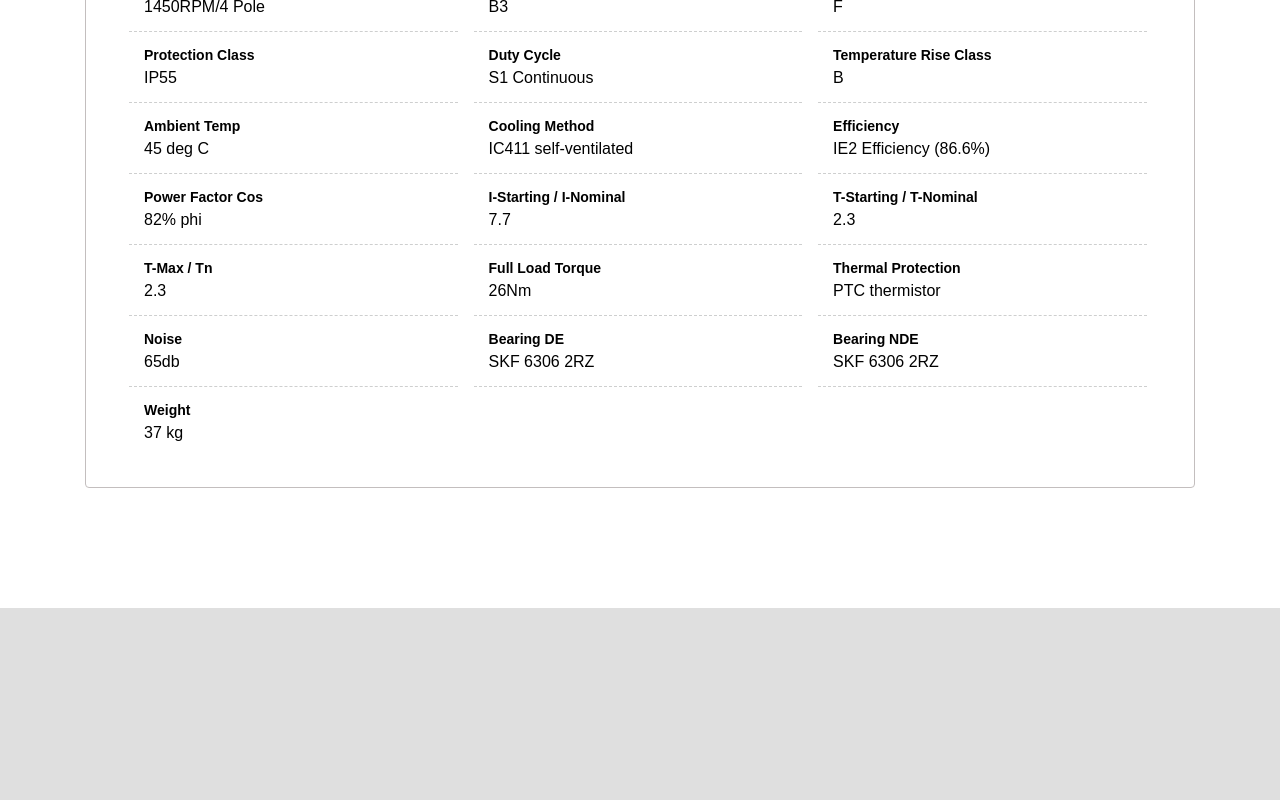
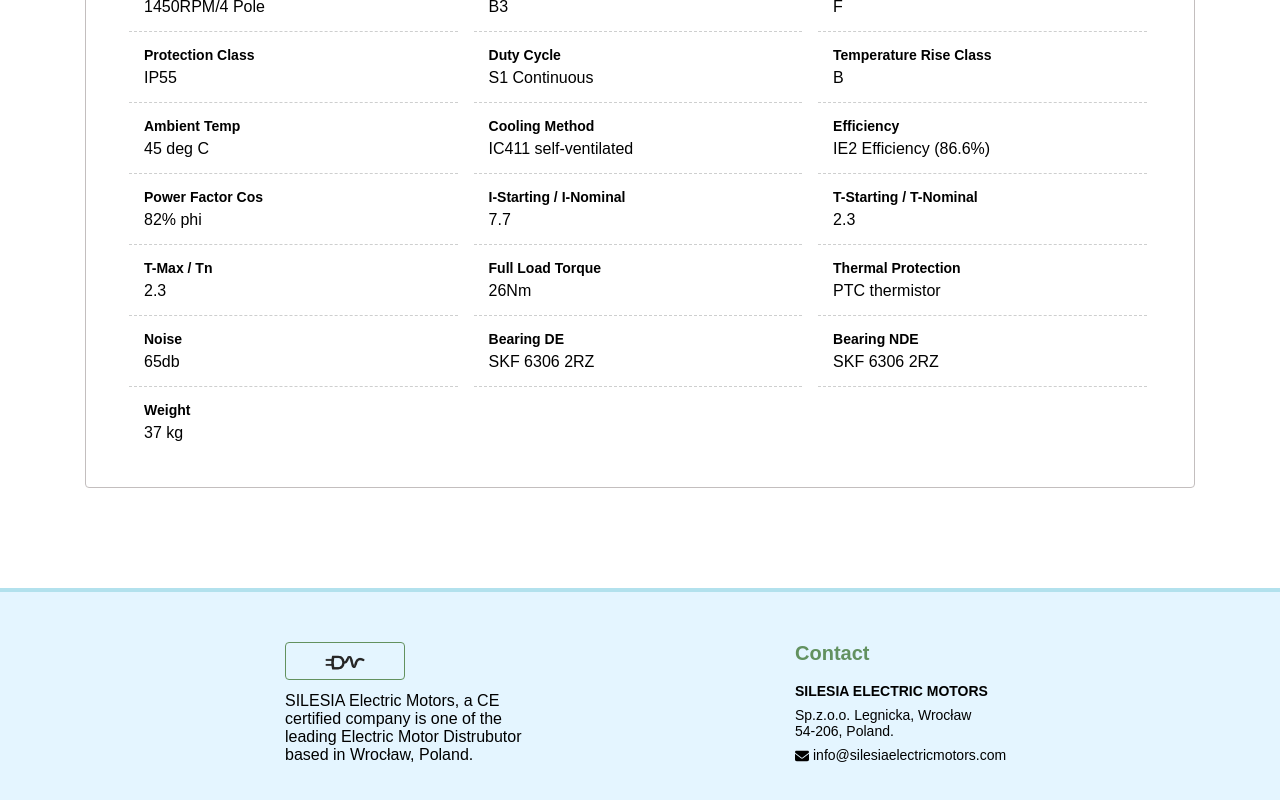
Before and after one commit to TejasSalian/silesia-electric-motors, a React (Create React App) app: page /silesia-electric-motors/product/sem_112_m_b3_4p in a window 1280 px wide. Shown: the part 839-1639 px from the top of the page. Built offline with nearby package versions, Linux system fonts and the light colour scheme.

Commit message:
Footer added

```diff
--- a/src/components/Footer.js
+++ b/src/components/Footer.js
@@ -1,27 +1,93 @@
 import React from "react";
 import CenterLayout from "../components/CenterLayout";
 import injectSheet from "react-jss";
+import Logo from "../assets/img/logo.png";
+import { FontAwesomeIcon } from "@fortawesome/react-fontawesome";
+import { faEnvelope } from "@fortawesome/free-solid-svg-icons";
 
 const styles = {
     footerStyle: {
         display: "block",
         minHeight: 300,
-        background: "#dfdfdf",
+        background: "#e4f5ff",
         position: "relative",
-        "&:before": {
-            content: '""',
-            background: "#ffffff",
-            position: "absolute",
-            top: 0,
-            width: "100%",
-            height: 20,
-            opacity: 1,
+        padding: "50px 0 80px 0",
+        borderTop: "4px solid #b2e1ed",
+    },
+    footerWrapper: {
+        display: "flex",
+        flexDirection: "row",
+        justifyContent: "space-between",
+        padding: "0 200px",
+    },
+    companyInfo: {
+        display: "flex",
+        flexDirection: "column",
+        width: 250,
+        gap: 12,
+        "& img.logo": {
+            width: 120,
+            borderRadius: 4,
+            border: "1px solid #62915f",
+        },
+        "& .info": {
+            fontSize: 14,
+            lineHeight: 1.5,
+            color: "#000000",
         }
+    },
+    contactInfo: {
+        display: "flex",
+        flexDirection: "column",
+        width: 200,
+        gap: 8,
+        color: "#000000",
+        "& .title": {
+            fontWeight: 700,
+            fontSize: 20,
+            marginBottom: 10,
+            color: "#62915f",
+        },
+        "& .companyName": {
+            fontWeight: 700,
+            fontSize: 14,
+        },
+        "& .address": {
+            fontSize: 14,
+        },
+        "& .contact": {
+            display: "flex",
+            alignItems: "center",
+            gap: 4,
+            fontSize: 14,
+        },
+        "& .contactIcon": {
+            color: "#000000",
+            position: "relative",
+            top: 1,
+        },
     },
 }
 
 const Footer = ({ classes }) => {
-    return <div className={classes.footerStyle}><CenterLayout></CenterLayout></div>;
+    return <div className={classes.footerStyle}>
+        <CenterLayout>
+            <div className={classes.footerWrapper}>
+                <div className={classes.companyInfo}>
+                    <img src={Logo} alt="App Logo" className="logo" />
+                    <span>SILESIA Electric Motors, a CE certified company is one of the leading Electric Motor Distrubutor based in Wrocław, Poland.</span>
+                </div>
+                <div className={classes.contactInfo}>
+                    <span className="title">Contact</span>
+                    <span className="companyName">SILESIA ELECTRIC MOTORS</span>
+                    <span className="address">Sp.z.o.o. Legnicka, Wrocław 54-206, Poland.</span>
+                    <span className="contact">
+                        <FontAwesomeIcon icon={faEnvelope} className={"contactIcon"} />
+                        info@silesiaelectricmotors.com
+                    </span>
+                </div>
+            </div>
+        </CenterLayout></div>;
 }
 
 export default injectSheet(styles)(Footer);
```
